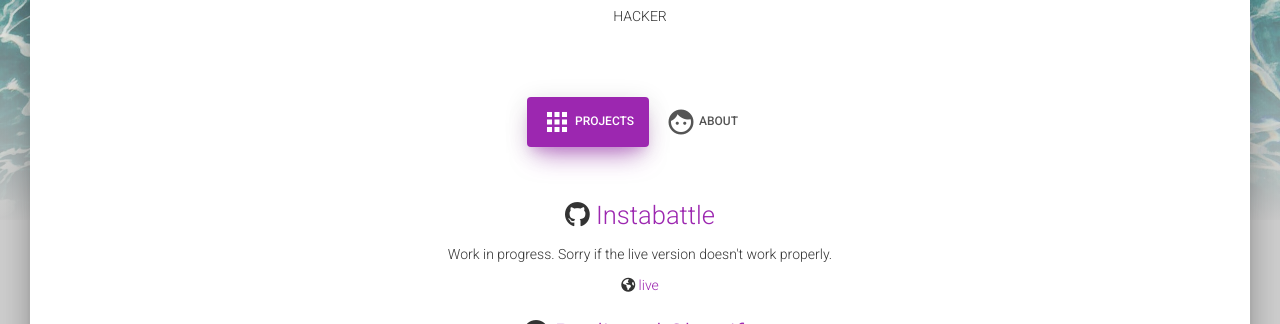
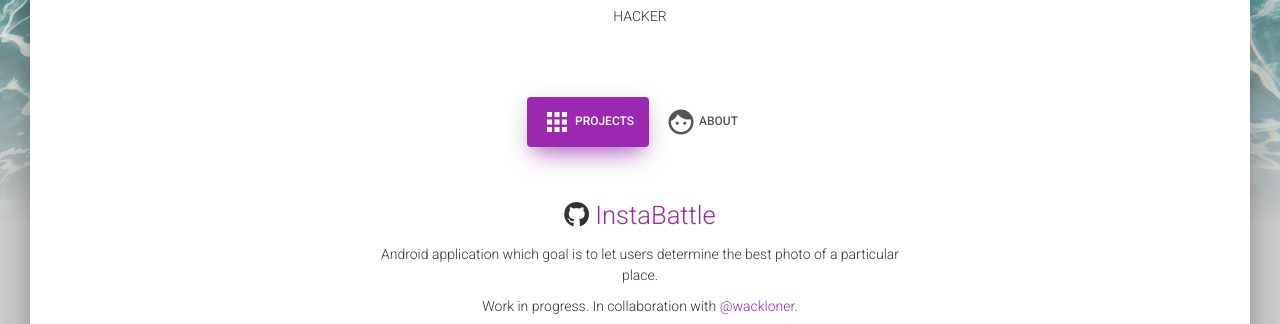
Before and after one commit to Qumeric/che.rocks, a Flask app: page / in a window 1280 px wide. Shown: the part 430-754 px from the top of the page. Run offline with Flask 2, Linux system fonts and the light colour scheme; some libraries are stand-ins or nearby versions.

Commit message:
Add information about InstaBattle Android app

```diff
--- a/templates/projects.html
+++ b/templates/projects.html
@@ -1,6 +1,15 @@
-<h3><i class="fa fa-github"></i>&nbsp;<a href="https://github.com/qumeric/instabattle">Instabattle</a></h3>
-<p>Work in progress. Sorry if the live version doesn't work properly.</p>
-<p><i class="fa fa-globe"></i>&nbsp;<a href="http://instabattle.herokuapp.com">live</a></p>
+<h3><i class="fa fa-github"></i>&nbsp;<a href="https://github.com/StoriesClass/instabattle_server">InstaBattle</a></h3>
+
+<p>Android application which goal is to let users determine the best photo of a particular place.</p>
+<p>Work in progress. In collaboration with <a href="https://github.com/wackloner">@wackloner</a>.</p>
+
+<div class="video-container">
+<iframe src="https://www.youtube.com/embed/SimVMtRlm7A" frameborder="0" allowfullscreen class="video"></iframe>
+</div>
+<ul>
+    <li><i class="fa fa-github"></i>&nbsp;<a href="https://github.com/StoriesClass/instabattle">Frontend repository</a></li>
+    <li><i class="fa fa-globe"></i>&nbsp;<a href="http://instabattle.herokuapp.com">Live of abandoned version with slightly different idea</a></li>
+</ul>
 
 <h3><i class="fa fa-github"></i>&nbsp;<a href="https://github.com/qumeric/paclitaxel-classify">Paclitaxel Classify</a></h3>
 <p>Classification of cells under influence of the drug Paclitaxel (Taxol).</p>
@@ -23,13 +32,13 @@
 </div>
 
 <h3><i class="fa fa-github"></i>&nbsp;<a href="https://github.com/qumeric/tsp-suboptimal">Traveling Salesman Problem solver</a></h3>
-<p>Implementation of 6 different solving algorithms, namely:</p>
+<p>Implementation of 7 different solving algorithms, namely:</p>
 <ul class="list-group">
     <li class="list-group-item">Brute force</li>
     <li class="list-group-item">Branch and bound</li>
     <li class="list-group-item">2-OPT algorithm (using MST)</li>
-    <li class="list-group-item">Annealing imitation</li>
-    <li class="list-group-item">Closest neighbor</li>
+    <li class="list-group-item">Simulated annealing</li>
+    <li class="list-group-item">Closest neighbor (two variants)</li>
     <li class="list-group-item">Ant algorithm</li>
 </ul>
 
```
